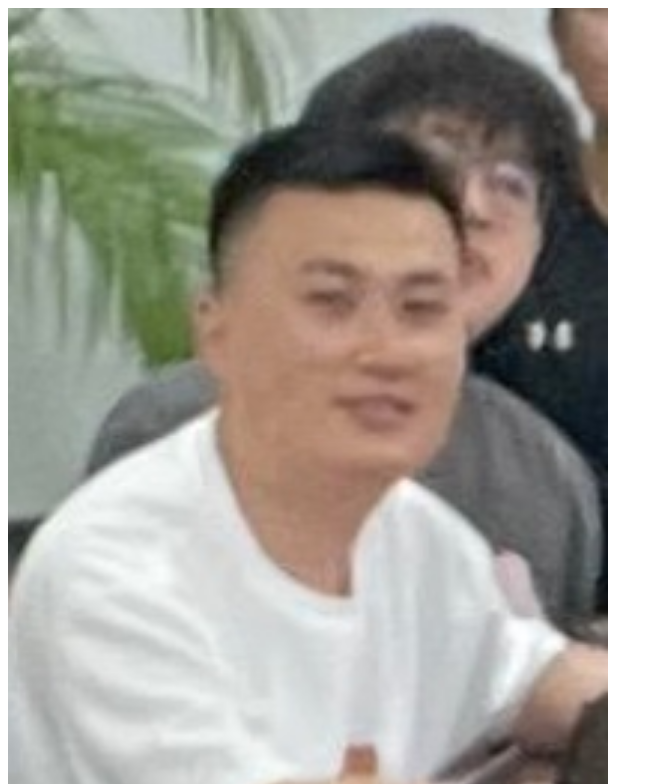
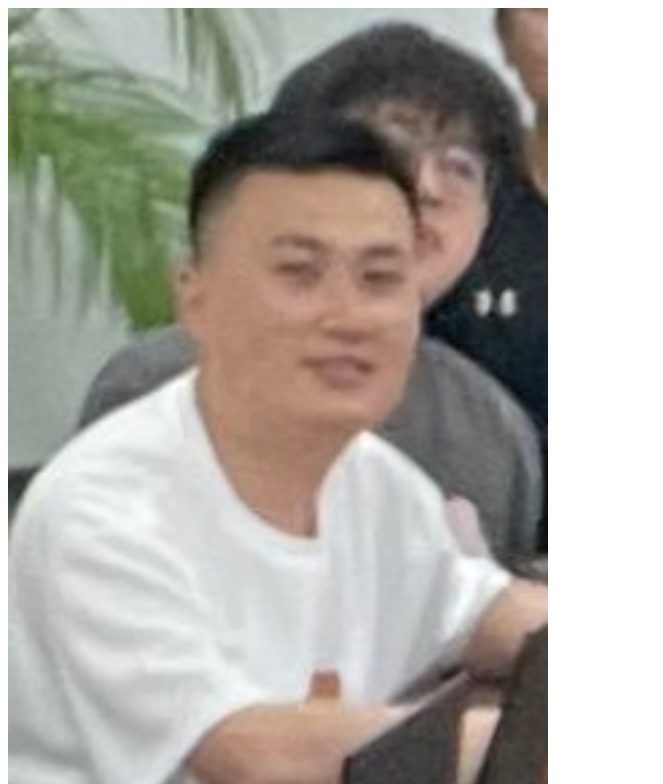
Before and after one commit to 42355882/shaoyu, a plain HTML site: page index.html in a window 1280 px wide. Shown: the top 784 px of the page, without its empty margins (0-663 px from the left). Drawn offline with Linux system fonts and the light colour scheme.

Commit message:
Update index.html

```diff
--- a/index.html
+++ b/index.html
@@ -6,7 +6,7 @@
 <style>
 img {
     width: 100%;
-    max-width: 600px;
+    max-width: 540px;
 }
 </style>
 </head>
```
